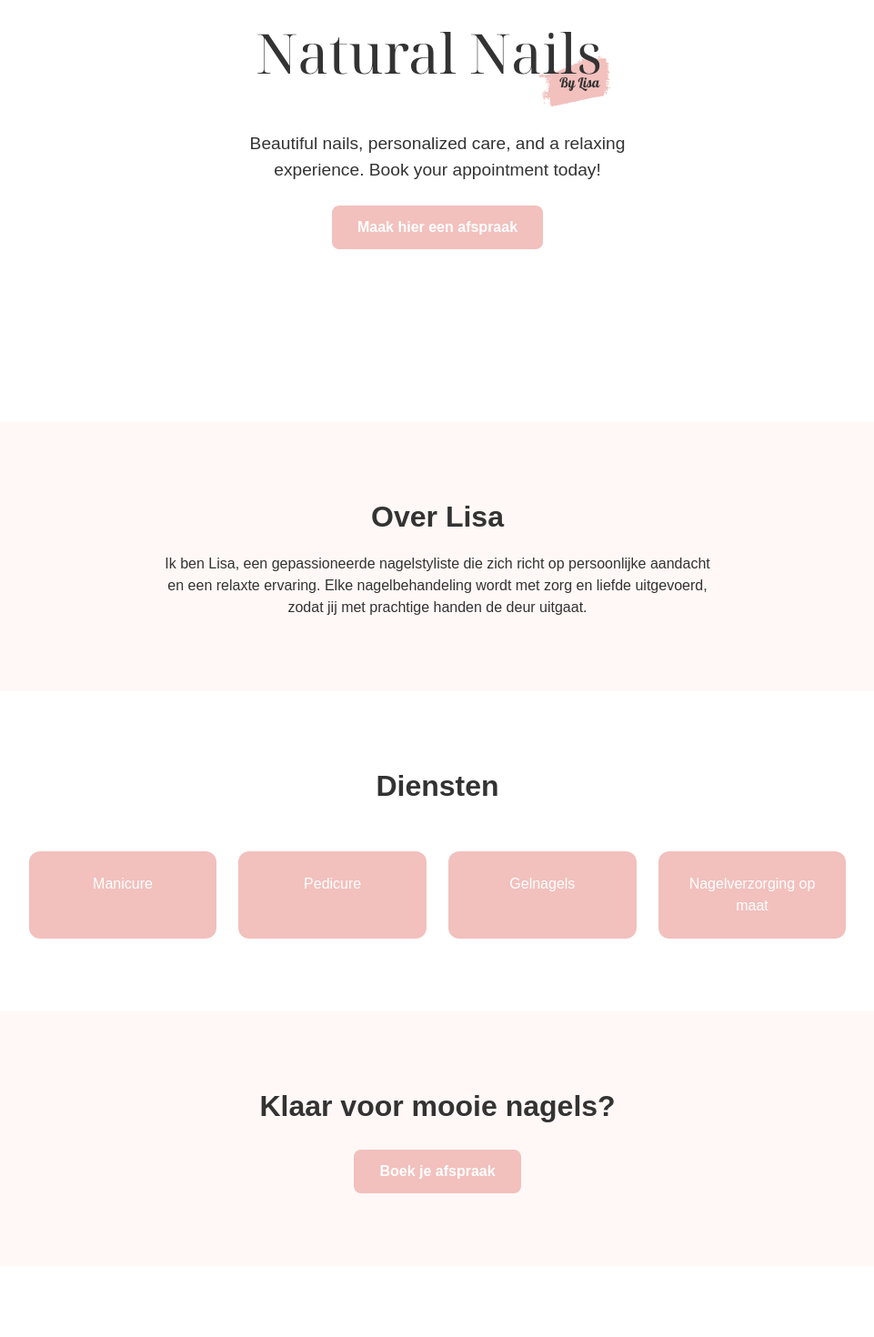
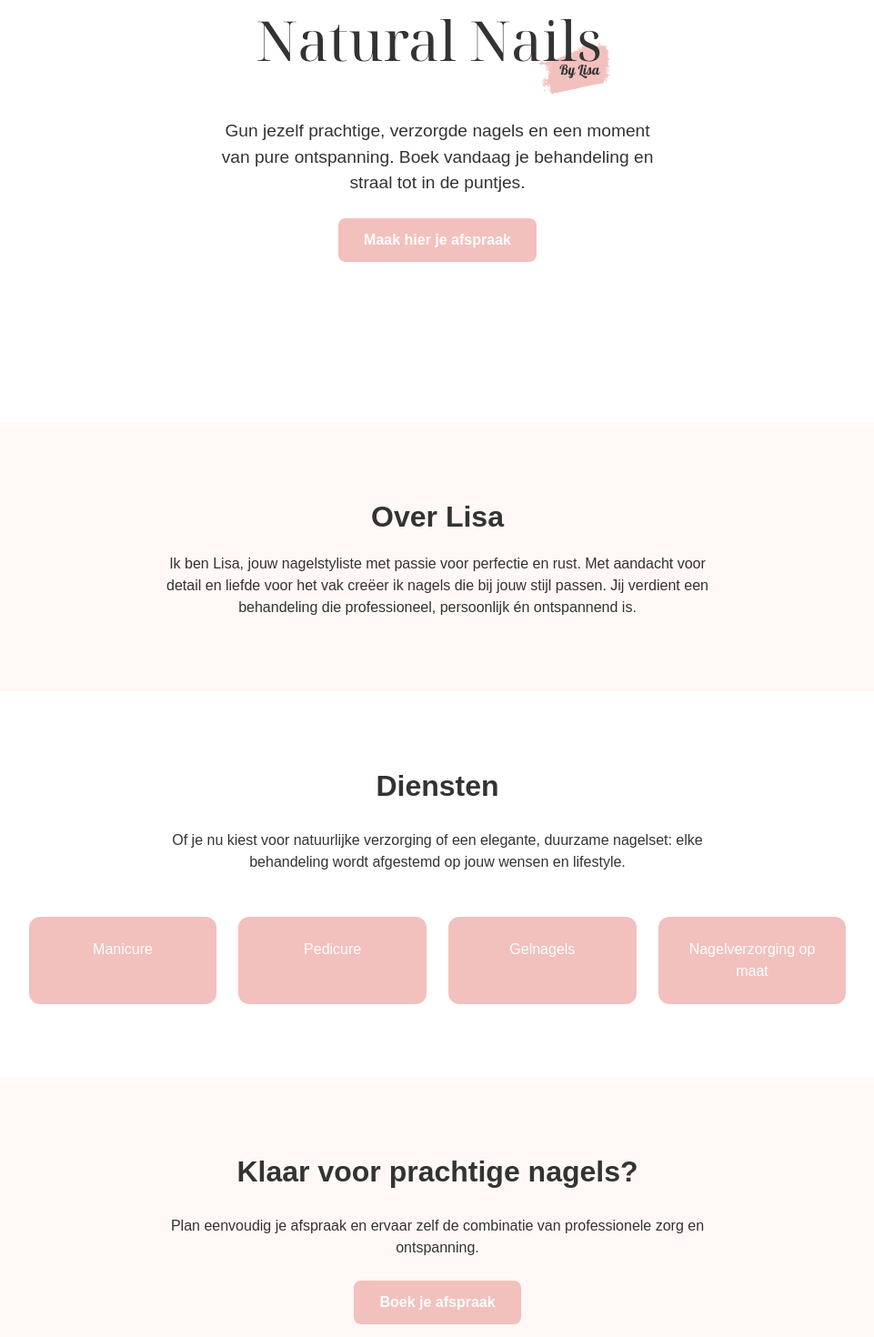
Before and after one commit to Arvelon/nnbl-nextjs, a Next.js app: page / in a window 1280 px wide. Shown: the part 240-1710 px from the top of the page at 91% size, without its empty margins (159-1120 px from the left). Before the commit the page ends 1632 px from the top, so only its background shows below. Built offline with nearby package versions, Linux system fonts and the light colour scheme.

Commit message:
Changed copy to dutch marketing quality

```diff
--- a/src/pages/index.tsx
+++ b/src/pages/index.tsx
@@ -25,9 +25,9 @@ export default function Home() {
           priority
           style={{ objectFit: 'contain' }}
         />
-        {/* <h1 style={{ fontSize: '2.5rem', fontWeight: 'bold', margin: 0 }}>Natural Nails by Lisa</h1> */}
         <p style={{ fontSize: '1.2rem', maxWidth: '500px' }}>
-          Beautiful nails, personalized care, and a relaxing experience. Book your appointment today!
+          Gun jezelf prachtige, verzorgde nagels en een moment van pure ontspanning.
+          Boek vandaag je behandeling en straal tot in de puntjes.
         </p>
         <a
           href="https://booking.naturalnailsbylisa.be"
@@ -46,7 +46,7 @@ export default function Home() {
           onMouseEnter={(e) => e.currentTarget.style.backgroundColor = '#F5D1CC'}
           onMouseLeave={(e) => e.currentTarget.style.backgroundColor = '#F2C0BD'}
         >
-          Maak hier een afspraak
+          Maak hier je afspraak
         </a>
       </section>
 
@@ -62,8 +62,9 @@ export default function Home() {
       }}>
         <h2 style={{ fontSize: '2rem', fontWeight: 'bold' }}>Over Lisa</h2>
         <p style={{ maxWidth: '600px', fontSize: '1rem' }}>
-          Ik ben Lisa, een gepassioneerde nagelstyliste die zich richt op persoonlijke aandacht en een relaxte ervaring.
-          Elke nagelbehandeling wordt met zorg en liefde uitgevoerd, zodat jij met prachtige handen de deur uitgaat.
+          Ik ben Lisa, jouw nagelstyliste met passie voor perfectie en rust.
+          Met aandacht voor detail en liefde voor het vak creëer ik nagels die bij jouw stijl passen.
+          Jij verdient een behandeling die professioneel, persoonlijk én ontspannend is.
         </p>
       </section>
 
@@ -77,6 +78,10 @@ export default function Home() {
         textAlign: 'center',
       }}>
         <h2 style={{ fontSize: '2rem', fontWeight: 'bold' }}>Diensten</h2>
+        <p style={{ maxWidth: '600px', fontSize: '1rem' }}>
+          Of je nu kiest voor natuurlijke verzorging of een elegante, duurzame nagelset:
+          elke behandeling wordt afgestemd op jouw wensen en lifestyle.
+        </p>
         <div style={{
           display: 'flex',
           flexWrap: 'wrap',
@@ -109,7 +114,10 @@ export default function Home() {
         textAlign: 'center',
         backgroundColor: '#fff8f6',
       }}>
-        <h2 style={{ fontSize: '2rem', fontWeight: 'bold' }}>Klaar voor mooie nagels?</h2>
+        <h2 style={{ fontSize: '2rem', fontWeight: 'bold' }}>Klaar voor prachtige nagels?</h2>
+        <p style={{ maxWidth: '600px', fontSize: '1rem' }}>
+          Plan eenvoudig je afspraak en ervaar zelf de combinatie van professionele zorg en ontspanning.
+        </p>
         <a
           href="https://booking.naturalnailsbylisa.be"
           target="_blank"
```
